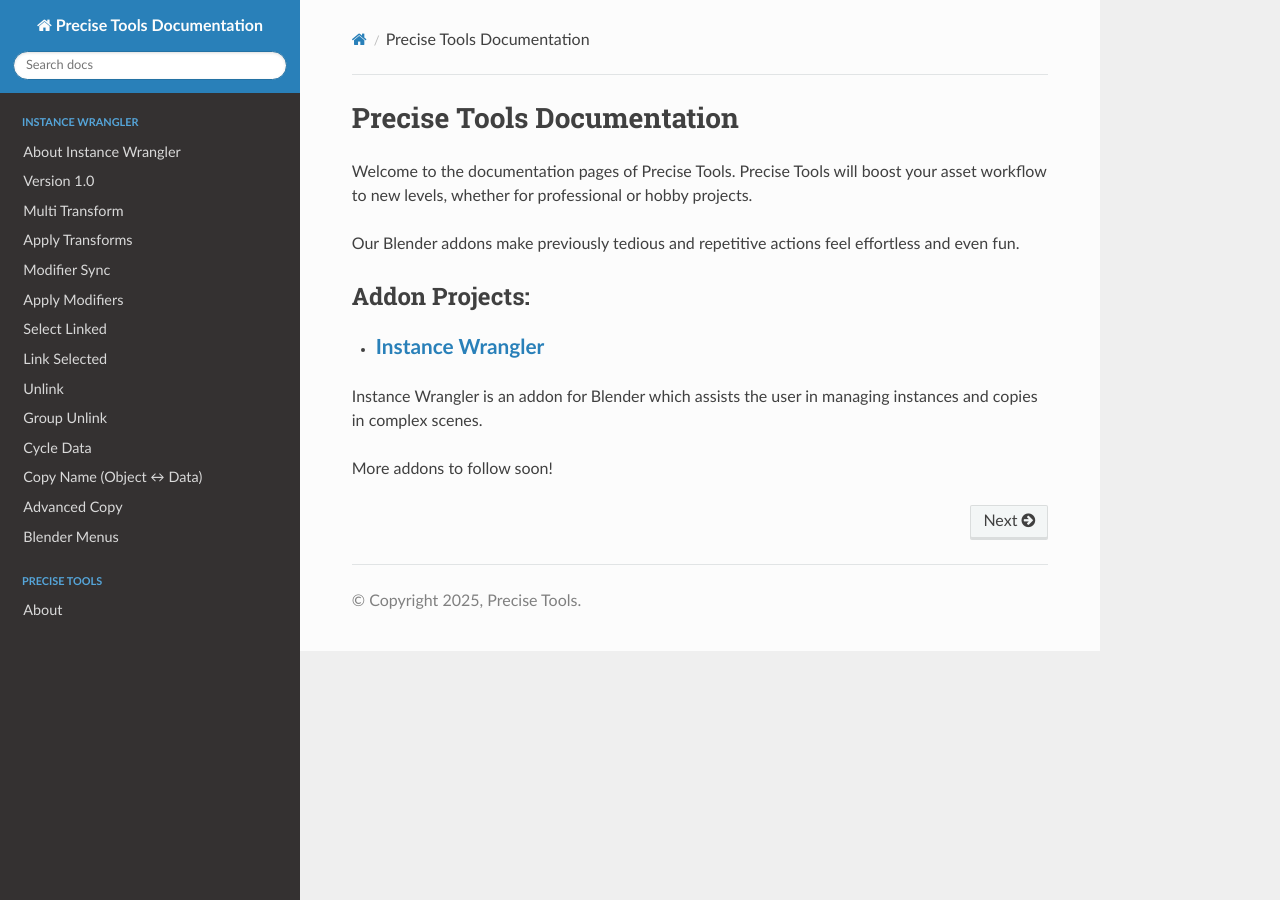
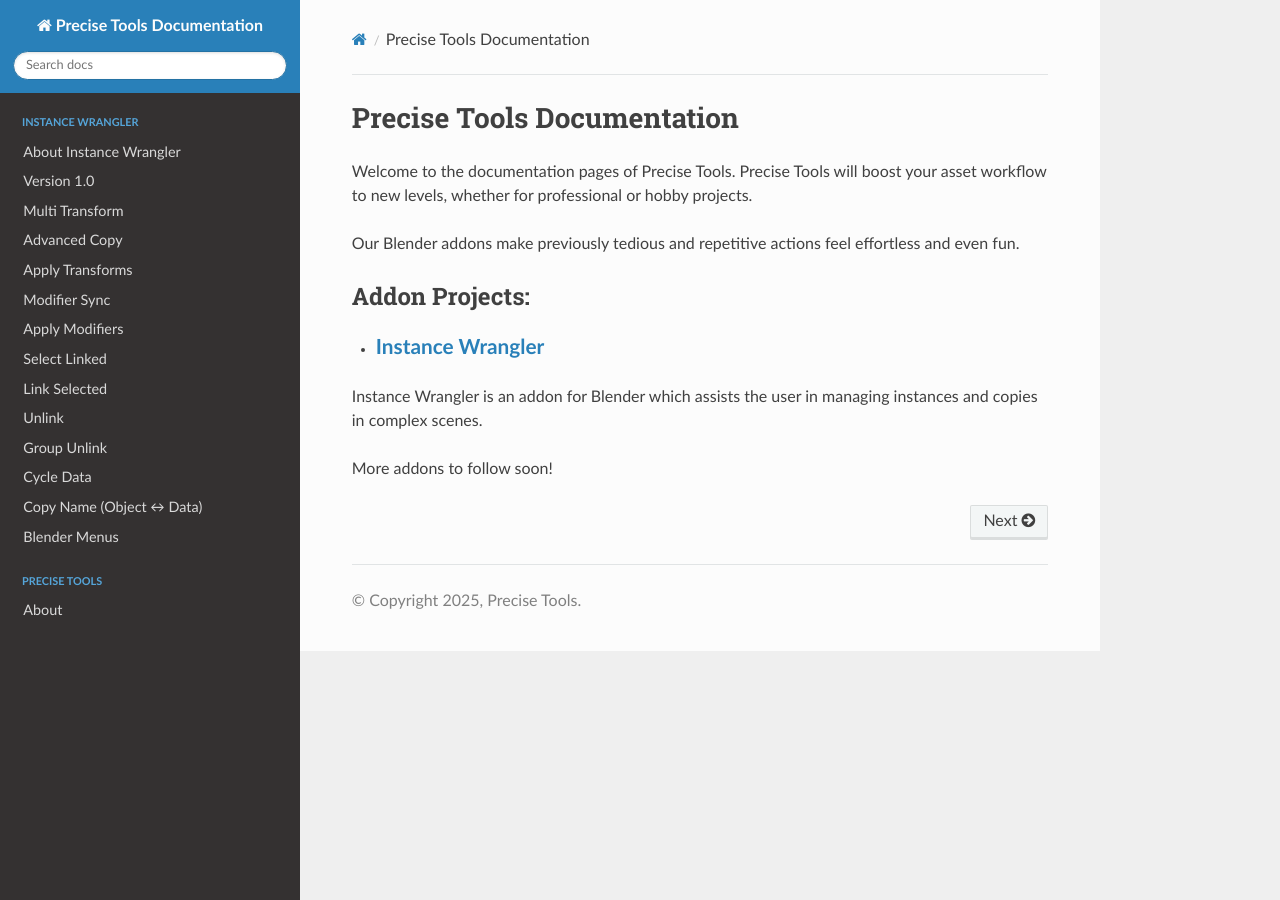
Before and after one commit to jb1981dev/Precise-Docs, a Sphinx documentation site: the page built from docs/source/index.rst, in a window 1280 px wide. Built offline with Sphinx 7.4.7 and the Read the Docs theme 3.1.0, drawn with Linux system fonts in a browser that asks for light colours; part of the change alters nothing that is shown.

```diff
--- a/docs/source/index.rst
+++ b/docs/source/index.rst
@@ -28,6 +28,7 @@ More addons to follow soon!
    instwrangler/index
    instwrangler/iwversions
    instwrangler/multitransform
+   instwrangler/advancedcopy
    instwrangler/applytransforms
    instwrangler/modifiersync
    instwrangler/applymodifiers
@@ -37,7 +38,6 @@ More addons to follow soon!
    instwrangler/groupunlink
    instwrangler/cycledata
    instwrangler/copyname
-   instwrangler/advancedcopy
    instwrangler/blendermenus
 
 ..
```
